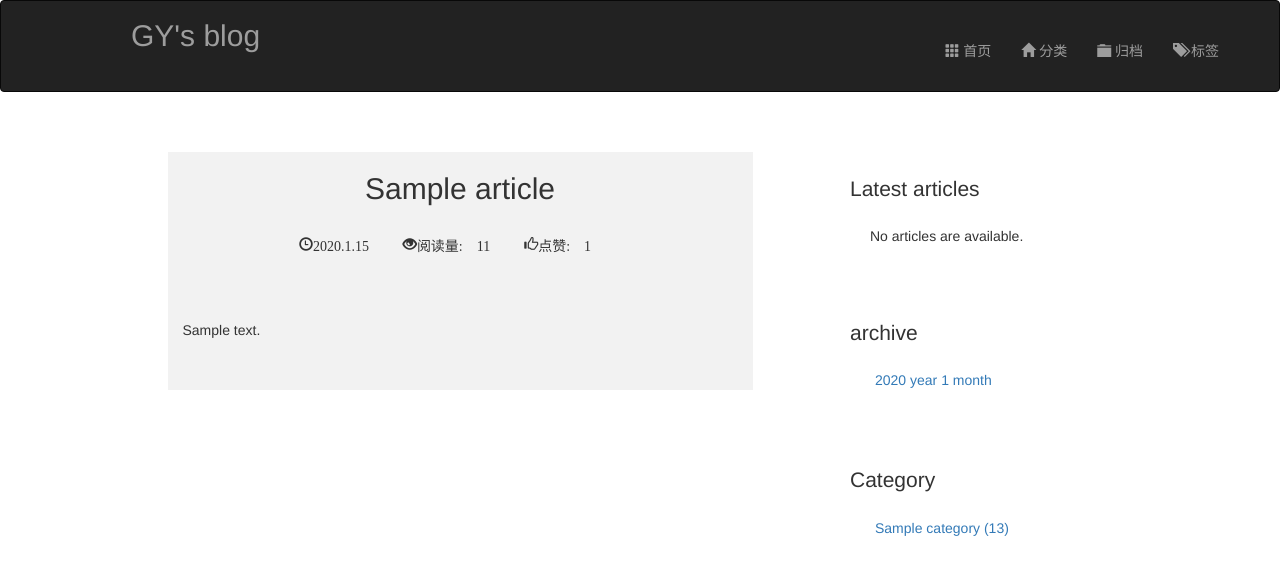
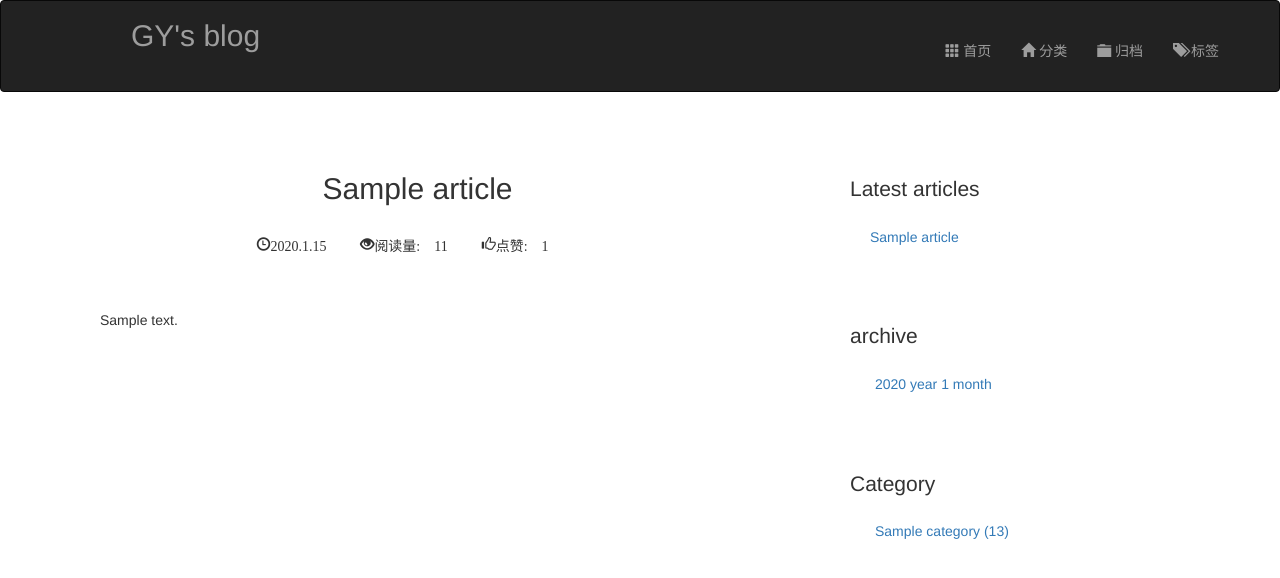
Before and after one commit to GatoY/myblog, a Django app: page /apps/1/ in a window 1280 px wide. Shown: the top 578 px of the page. Run offline with Django 3.2, Linux system fonts and the light colour scheme; tables that the repository leaves empty hold one stand-in row (values such as "Sample post"); some libraries are stand-ins or nearby versions.

Commit message:
add widget

```diff
--- a/apps/models.py
+++ b/apps/models.py
@@ -16,6 +16,8 @@ class Article(models.Model):
         tags=models.ManyToManyField('Tag',verbose_name='tags group',blank=True)
         def __str__(self):
             return self.title
+	def get_absolute_url(self):
+	    return reverse('detail', kwargs={'article.pk': self.pk})
 class Category(models.Model):
     name = models.CharField('cate_name', max_length=20)
     created_time = models.DateTimeField('cre_time', auto_now_add=True)
--- a/apps/templates/apps/base.html
+++ b/apps/templates/apps/base.html
@@ -48,22 +48,21 @@
                         {% block content %}{% endblock content %}
                     </main>
                     <aside class="col-md-4">
+
                         <div class="widget widget-recent-posts">
                             <h3 class="widget-title">Latest articles</h3>
                             {% get_recent_article as recent_article_list %}
                             <ul>
-                                {% if article_list %}
-                                {% for article in recent_artilce_list %}
-
+                                {% for article in recent_article_list %}
                                 <li>
-                                    <a href="{{ post.get_absolute_url }}">{{ artilce.title }}</a>
+                                    <a href="{% url 'apps:detail' article.pk %}">{{ article.title }}</a>
                                 </li>
+                                {% empty %}
+                                暂无文章！
                                 {% endfor %}
-                                {% else %}
-                                <p> No articles are available.</p>
-                                {% endif %}
                             </ul>
                         </div>
+
                         <div class="widget widget-archives">
                             <h3 class="widget-title">archive</h3>
                             {% archives as date_list %}
--- a/apps/templates/apps/detail.html
+++ b/apps/templates/apps/detail.html
@@ -1,11 +1,11 @@
 {%  extends 'apps/base.html' %}
 {% block content %}
-<div class="container">
+<div class="container" style ='background-color: #ffffff;'>
     <br><br>
     <div class="row">
-        <div class="col-md-1">
+
             </div>
-        <div class="col-md-6" style ='background-color: #f2f2f2;'>
+        <div class="col-md-7">
             <div class="text-center">
                 <h2>{{ article.title }}</h2>
             </div>
@@ -25,7 +25,7 @@
             </div>
             <br><br>
             <div>
-                <p class="lead">{{ article.body|safe }}</p>
+                <p>{{ article.body|safe }}</p>
             </div>
 
             <br><br>
--- a/apps/urls.py
+++ b/apps/urls.py
@@ -1,5 +1,6 @@
 from django.conf.urls import url
 from . import views
+app_name='apps'
 urlpatterns=[
     url(r'^$',views.index,name='index'),
     url(r'^(?P<article_id>[0-9]+)/$',views.detail,name='detail'),
```
Also changed, not shown: 7 other files.
